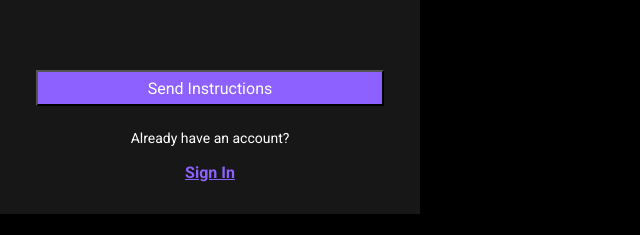
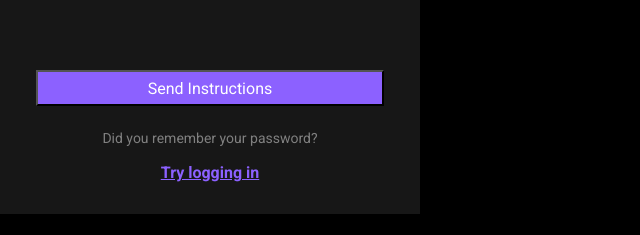
Before and after one commit to hunzah/Cards, a React (Vite) app: page / in a window 1280 px wide. Shown: the part 242-477 px from the top of the page, without its empty margins (0-640 px from the left). Built offline with nearby package versions, Linux system fonts and the light colour scheme.

Commit message:
add template card

```diff
--- a/src/components/auth/auth-form/auth-form.tsx
+++ b/src/components/auth/auth-form/auth-form.tsx
@@ -13,6 +13,8 @@ export const AuthForm = () => {
         emailInput
         emailLabel="Enter your email address and we will send you further instructions "
         buttonName="Send Instructions"
+        textAfterSubmitButton="Did you remember your password?"
+        linkButtonAtTheEnd="Try logging in"
       />
     </>
   )
--- a/src/components/auth/auth-template-card/auth-template-card.module.scss
+++ b/src/components/auth/auth-template-card/auth-template-card.module.scss
@@ -32,6 +32,19 @@
   width: 100%;
 }
 
+.label {
+  display: flex;
+  flex-direction: column;
+  gap: 19px;
+}
+
+.buttonsContainer {
+  display: flex;
+  flex-direction: column;
+  align-items: center;
+  justify-content: center;
+}
+
 .button {
   display: flex;
   align-items: center;
@@ -43,14 +56,6 @@
 }
 
 .buttonLink {
-  display: flex;
-  align-items: center;
-  justify-content: center;
-
-  width: 50px;
-  height: 24px;
-  margin: 0 auto;
-
   font-family: var(--font-family-primary);
   font-size: var(--font-size-m);
   font-weight: var(--font-weight-bold);
@@ -67,17 +72,6 @@
 }
 
 .text {
-  display: flex;
-  align-items: center;
-  justify-content: center;
-
   padding: 20px 0 11px;
-
-  text-align: center;
+  color: var(--color-dark-100);
 }
-
-.label {
-  display: flex;
-  flex-direction: column;
-  gap: 19px;
-}
--- a/src/components/auth/auth-template-card/auth-template-card.tsx
+++ b/src/components/auth/auth-template-card/auth-template-card.tsx
@@ -43,6 +43,8 @@ type Props = {
   passwordConfirmationInput?: boolean
   checkbox?: boolean
   buttonName: string
+  textAfterSubmitButton: string
+  linkButtonAtTheEnd: string
 }
 export const AuthTemplateCard = (props: Props) => {
   const {
@@ -55,6 +57,8 @@ export const AuthTemplateCard = (props: Props) => {
     passwordConfirmationInput,
     checkbox,
     buttonName,
+    textAfterSubmitButton,
+    linkButtonAtTheEnd,
   } = props
   const {
     control,
@@ -135,10 +139,10 @@ export const AuthTemplateCard = (props: Props) => {
             {buttonName}
           </Button>
           <Typography className={s.text} variant="body2">
-            Already have an account?
+            {textAfterSubmitButton}
           </Typography>
           <Button type={'link'} as={'a'} className={s.buttonLink}>
-            Sign In
+            {linkButtonAtTheEnd}
           </Button>
         </div>
       </form>
```
